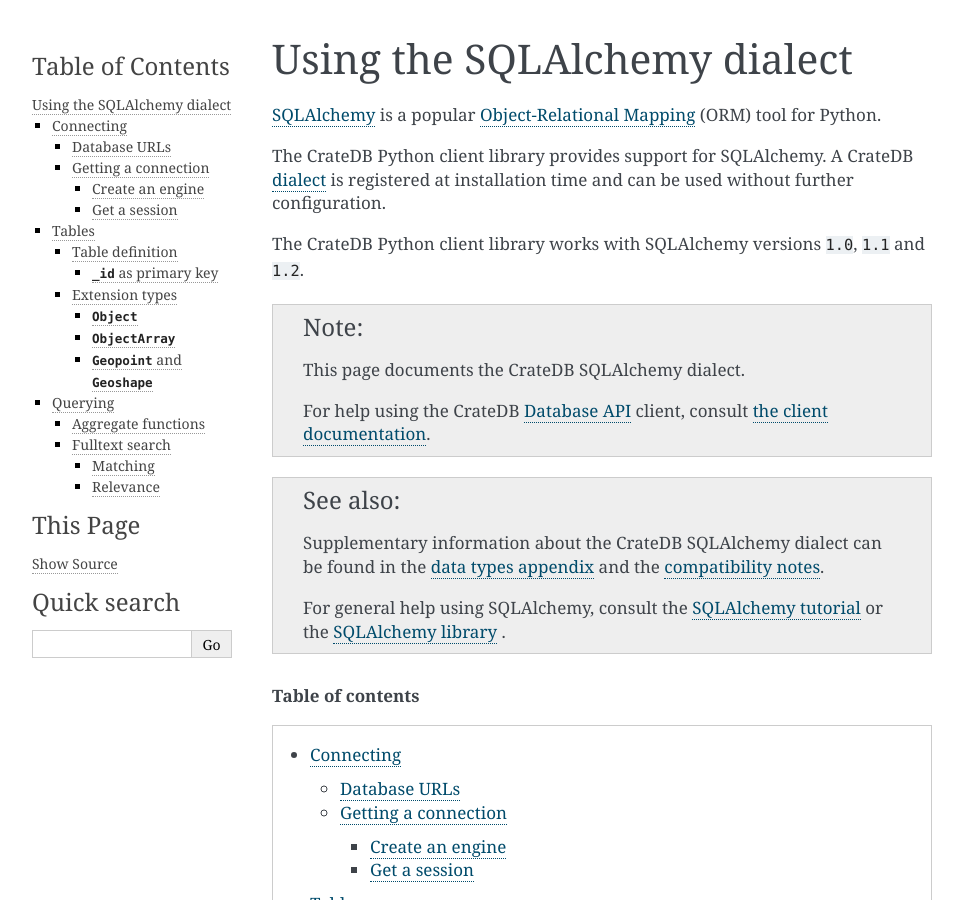
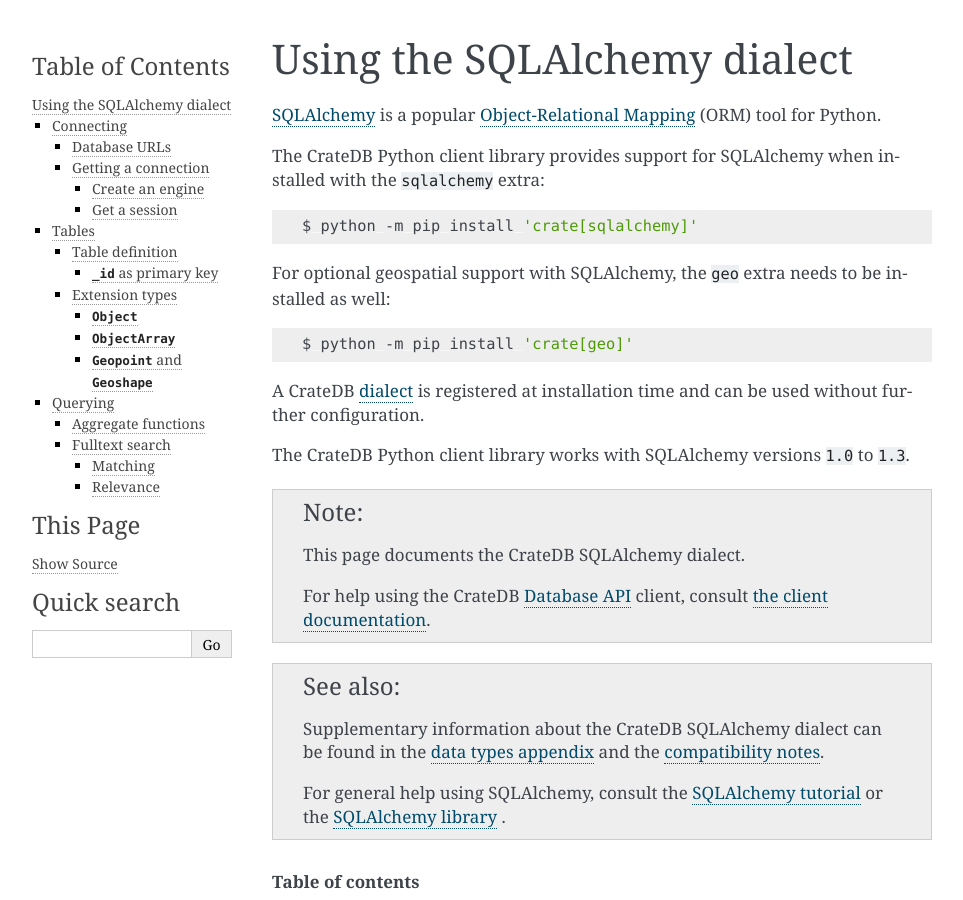
Before and after one commit to crate/crate-python, a Sphinx documentation site: the page built from docs/sqlalchemy.rst, in a window 1280 px wide and 900 px high. Shown: the whole window, without its empty margins (148-1111 px from the left). Built offline with Sphinx 7.4.7, drawn with Linux system fonts in a browser that asks for light colours; some of the changed text lies outside the part shown.

Commit message:
Make geospacial support in SQLAlchemy client optional

```diff
--- a/CHANGES.txt
+++ b/CHANGES.txt
@@ -4,6 +4,9 @@
 
 Unreleased
 ==========
+
+- Fixed a regression in 0.25.0 which required ``geojson`` to be installed even
+  if not used.
 
 2020/08/05 0.25.0
 =================
--- a/docs/sqlalchemy.rst
+++ b/docs/sqlalchemy.rst
@@ -6,12 +6,25 @@
 
 `SQLAlchemy`_ is a popular `Object-Relational Mapping`_ (ORM) tool for Python.
 
-The CrateDB Python client library provides support for SQLAlchemy. A CrateDB
-`dialect`_ is registered at installation time and can be used without further
-configuration.
+The CrateDB Python client library provides support for SQLAlchemy when
+installed with the ``sqlalchemy`` extra:
 
-The CrateDB Python client library works with SQLAlchemy versions ``1.0``,
-``1.1`` and ``1.2``.
+.. code-block:: shell
+
+    $ python -m pip install 'crate[sqlalchemy]'
+
+For optional geospatial support with SQLAlchemy, the ``geo`` extra needs to be
+installed as well:
+
+.. code-block:: shell
+
+    $ python -m pip install 'crate[geo]'
+
+A CrateDB `dialect`_ is registered at installation time and can be used without
+further configuration.
+
+The CrateDB Python client library works with SQLAlchemy versions ``1.0`` to
+``1.3``.
 
 .. NOTE::
 
@@ -323,13 +336,15 @@
     change, the `UPDATE`_ statement sent to CrateDB will include all of the
     ``ObjectArray`` data.
 
+.. _geo:
 .. _geopoint:
 .. _geoshape:
 
 ``Geopoint`` and ``Geoshape``
 .............................
 
-The CrateDB SQLAlchemy dialect provides two geospatial types:
+The CrateDB SQLAlchemy dialect provides optional suppoort for two geospatial
+types:
 
 - ``Geopoint``, which represents a longitude and latitude coordinate
 - ``Geoshape``, which is used to store geometric `GeoJSON geometry objects`_
--- a/setup.py
+++ b/setup.py
@@ -64,9 +64,10 @@
         ]
     },
     extras_require=dict(
+        geo=['geojson>=2.5.0'],
         test=['zope.testing',
               'zc.customdoctests>=1.0.1'],
-        sqlalchemy=['sqlalchemy>=1.0,<1.4', 'geojson>=2.5.0']
+        sqlalchemy=['sqlalchemy>=1.0,<1.4']
     ),
     python_requires='>=3.4',
     install_requires=requirements,
```
Also changed, not shown: 1 other file.
